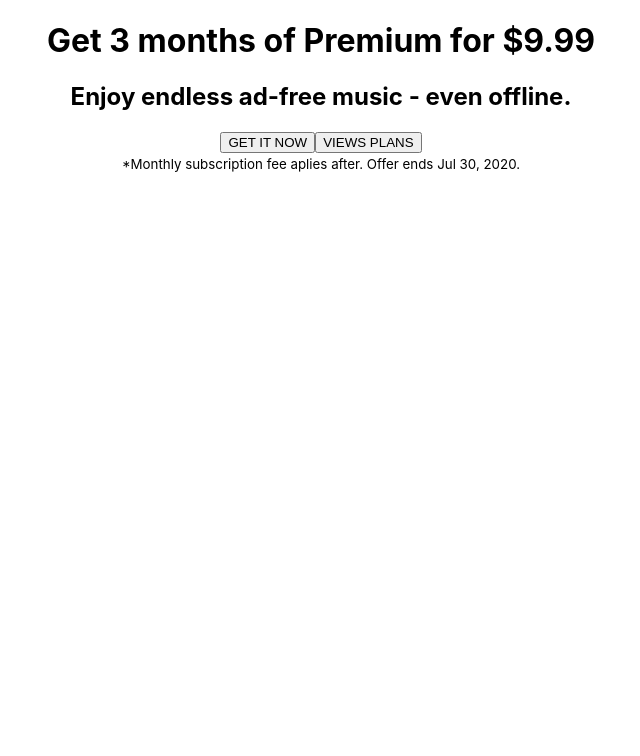
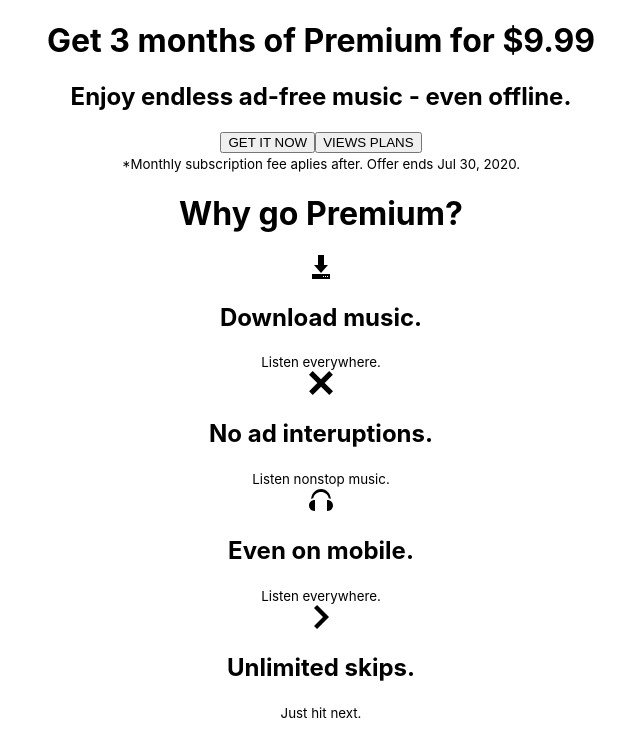
Before and after one commit to CharlesIvia/spotify, a React (Create React App) app in the folder spotify-clone/: page / in a window 1280 px wide. Shown: the top 756 px of the page, without its empty margins (319-959 px from the left). Built offline with nearby package versions, Linux system fonts and the light colour scheme.

Commit message:
Created and intergrated Premium.js component

```diff
--- a/spotify-clone/src/App.js
+++ b/spotify-clone/src/App.js
@@ -1,11 +1,13 @@
 import React from "react";
 import "./App.css";
 import Hero from "./components/Hero";
+import Premium from "./components/Premium";
 
 function App() {
   return (
     <div className="App">
       <Hero />
+      <Premium />
     </div>
   );
 }
--- a/spotify-clone/src/components/Premium.js
+++ b/spotify-clone/src/components/Premium.js
@@ -0,0 +1,64 @@
+import React from "react";
+
+function Premium() {
+  return (
+    <div>
+      <div>
+        <h1>Why go Premium?</h1>
+      </div>
+
+      <div className="svgs">
+        <div className="download">
+          <svg
+            xmlns="http://www.w3.org/2000/svg"
+            width="24"
+            height="24"
+            viewBox="0 0 24 24"
+          >
+            <path d="M15 10h4l-7 8-7-8h4v-10h6v10zm6 9v5h-18v-5h18zm-6 2h-1v1h1v-1zm2 0h-1v1h1v-1zm2 0h-1v1h1v-1z" />
+          </svg>
+          <h2>Download music.</h2>
+          <small>Listen everywhere.</small>
+        </div>
+        <div className="interuption">
+          <svg
+            xmlns="http://www.w3.org/2000/svg"
+            width="24"
+            height="24"
+            viewBox="0 0 24 24"
+          >
+            <path d="M24 20.188l-8.315-8.209 8.2-8.282-3.697-3.697-8.212 8.318-8.31-8.203-3.666 3.666 8.321 8.24-8.206 8.313 3.666 3.666 8.237-8.318 8.285 8.203z" />
+          </svg>
+          <h2>No ad interuptions.</h2>
+          <small>Listen nonstop music.</small>
+        </div>
+        <div className="mobile">
+          <svg
+            xmlns="http://www.w3.org/2000/svg"
+            width="24"
+            height="24"
+            viewBox="0 0 24 24"
+          >
+            <path d="M6 23v-11c-4.036 0-6 2.715-6 5.5 0 2.807 1.995 5.5 6 5.5zm18-5.5c0-2.785-1.964-5.5-6-5.5v11c4.005 0 6-2.693 6-5.5zm-12-13.522c-3.879-.008-6.861 2.349-7.743 6.195-.751.145-1.479.385-2.161.716.629-5.501 4.319-9.889 9.904-9.889 5.589 0 9.29 4.389 9.916 9.896-.684-.334-1.415-.575-2.169-.721-.881-3.85-3.867-6.205-7.747-6.197z" />
+          </svg>
+          <h2>Even on mobile.</h2>
+          <small>Listen everywhere.</small>
+        </div>
+        <div className="skip">
+          <svg
+            xmlns="http://www.w3.org/2000/svg"
+            width="24"
+            height="24"
+            viewBox="0 0 24 24"
+          >
+            <path d="M5 3l3.057-3 11.943 12-11.943 12-3.057-3 9-9z" />
+          </svg>
+          <h2>Unlimited skips.</h2>
+          <small>Just hit next.</small>
+        </div>
+      </div>
+    </div>
+  );
+}
+
+export default Premium;
```
